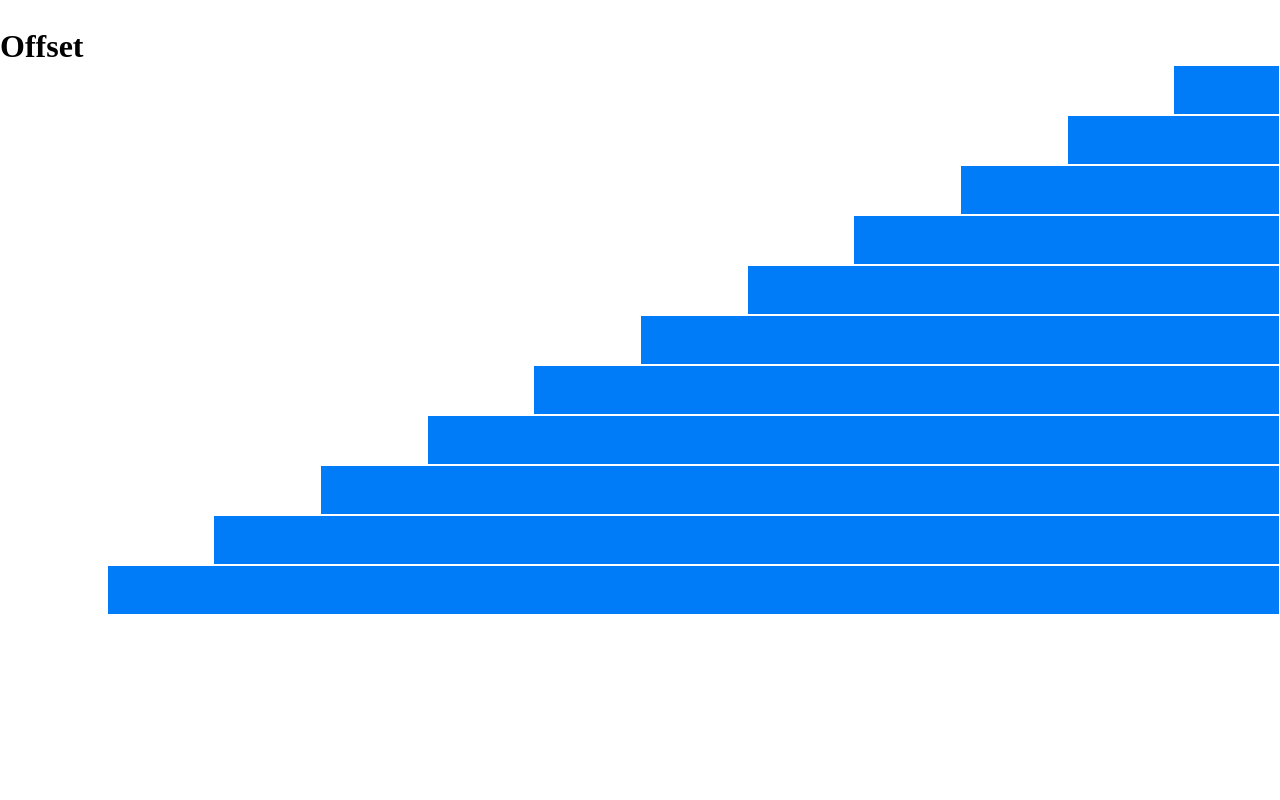
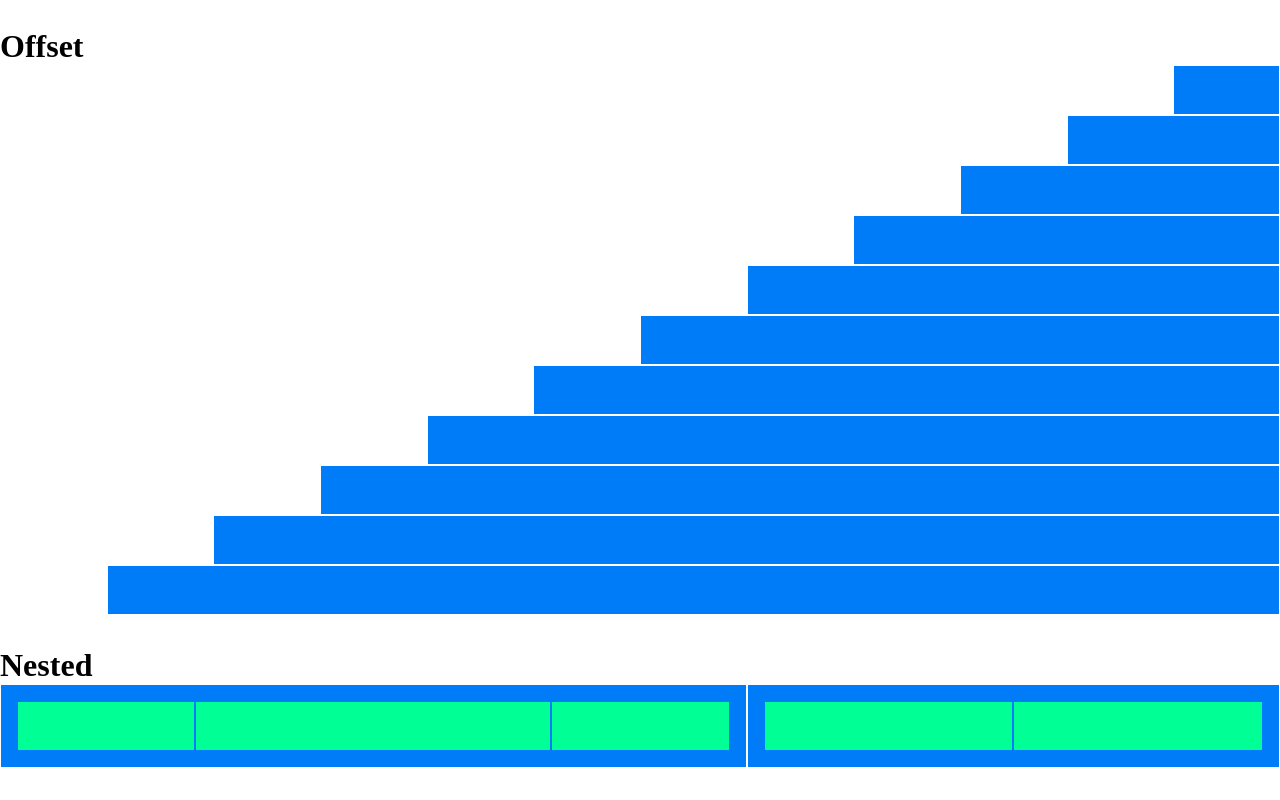
Before and after one commit to marcomammi02/html-css-12bool, a plain HTML site: page index.html in a window 1280 px wide. Shown: the part 757-1557 px from the top of the page. Before the commit the page ends 1404 px from the top, so only its background shows below. Drawn offline with Linux system fonts and the light colour scheme.

Commit message:
Adding "Nested"

```diff
--- a/index.html
+++ b/index.html
@@ -167,5 +167,23 @@
             <div class="col-11"></div>
         </div>
     </div>
+    <h1>Nested</h1>
+    <div class="container">
+        <div class="row">
+            <div class="col-7 p-1">
+                <div class="row">
+                    <div class="nested col-3"></div>
+                    <div class="nested col-6"></div>
+                    <div class="nested col-3"></div>
+                </div>
+            </div>
+            <div class="col-5 p-1">
+                <div class="row">
+                    <div class="nested col-6"></div>
+                    <div class="nested col-6"></div>
+                </div>
+            </div>
+        </div>
+    </div>
 </body>
 </html>
```
